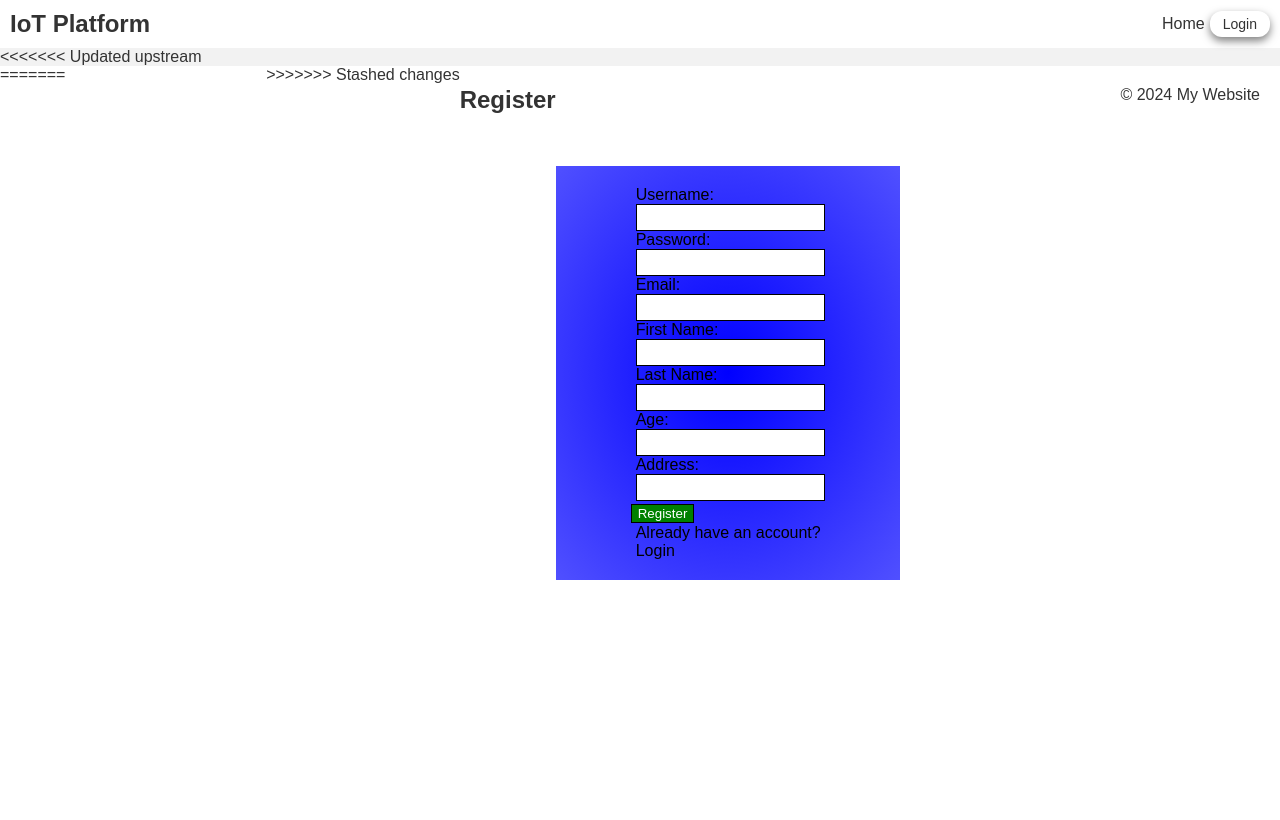
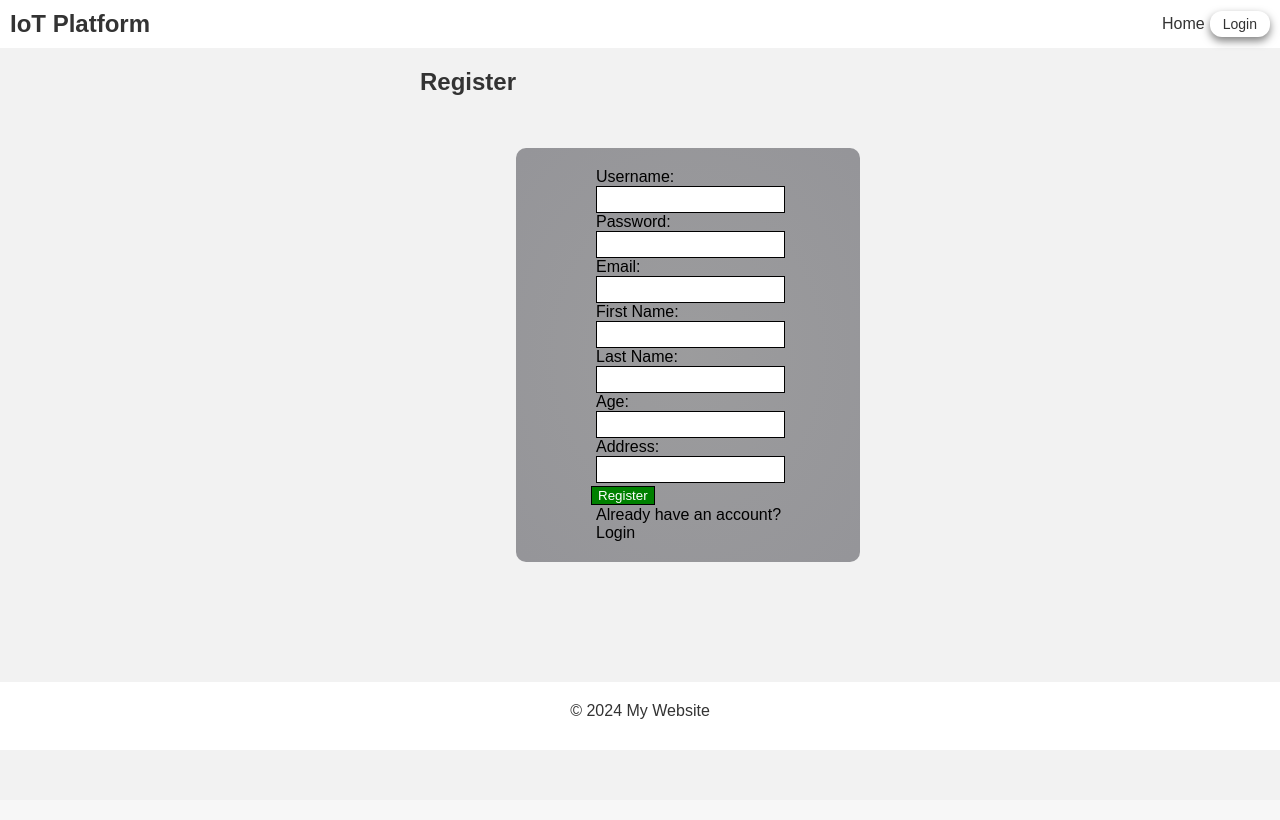
Before and after one commit to VascoMagolo/DeapcWebsite, a PHP site: page /pages/register.php in a window 1280 px wide. After the commit the page ends 719 px from the top, so only its background shows below. Run offline with PHP 8.4, Linux system fonts and the light colour scheme.

Commit message:
updated css
add media queries to the register page and changed classes names

```diff
--- a/Website/css/style.css
+++ b/Website/css/style.css
@@ -168,7 +168,7 @@ footer p {
     margin-left: 5px;
     color: black;
 }
-.f{
+.rbacktext {
     position: relative;
     display: flex;
     justify-content: center;
@@ -177,13 +177,37 @@ footer p {
     padding-right: 75px;
     padding-top: 20px;
     padding-bottom: 20px;
-    background-image:radial-gradient(blue, rgb(80, 80, 255));
+    background-image:radial-gradient(rgba(123, 123, 125, 0.726), rgba(103, 103, 109, 0.671));
+    border-radius: 10px;
 }
-.g{
+.rbackground {
     position: relative;
     display: flex;
     justify-content: center;
     margin: auto;
     padding-bottom: 120px;
-    background-color: white;
 }
+@media screen and (max-width: 800px){
+    div.rbacktext {
+    padding-left: 30px;
+    padding-right: 30px;
+    }
+}
+@media screen and (max-width: 1200px) and (min-width: 800px){
+    div.rbacktext{
+    padding-left: 55px;
+    padding-right: 55px;
+    }
+}
+@media screen and (max-height: 400px){
+    div.rbacktext{
+        padding-top: 5px;
+        padding-bottom: 5px;
+    }
+}
+@media screen and (min-height: 400px) and (max-height: 550px){
+    div.rbacktext{
+        padding-top: 13px;
+        padding-bottom: 13px;
+    }
+}
--- a/Website/pages/login.php
+++ b/Website/pages/login.php
@@ -2,7 +2,7 @@
     session_start();
     include ("../pages/nav.php");
     include ("../pages/header.php");
-
+    ?>
 <body>
     <h2>Log</h2>
     <form action="../scripts/login.php" method="post">
--- a/Website/pages/register.php
+++ b/Website/pages/register.php
@@ -3,13 +3,10 @@ include("header.php");
 include("nav.php");
 ?>
 <body>
-<<<<<<< Updated upstream
-    <div class="g">
-=======
-    <div class= "g">
->>>>>>> Stashed changes
+
+    <div class="rbackground">
     <h2>Register</h2>
-    <div class= "f">
+    <div class= "rbacktext">
     <form action="../scripts/register.php" method="post">
         <label class= "registertext" for="username">Username:</label>
         <p></p>
```
